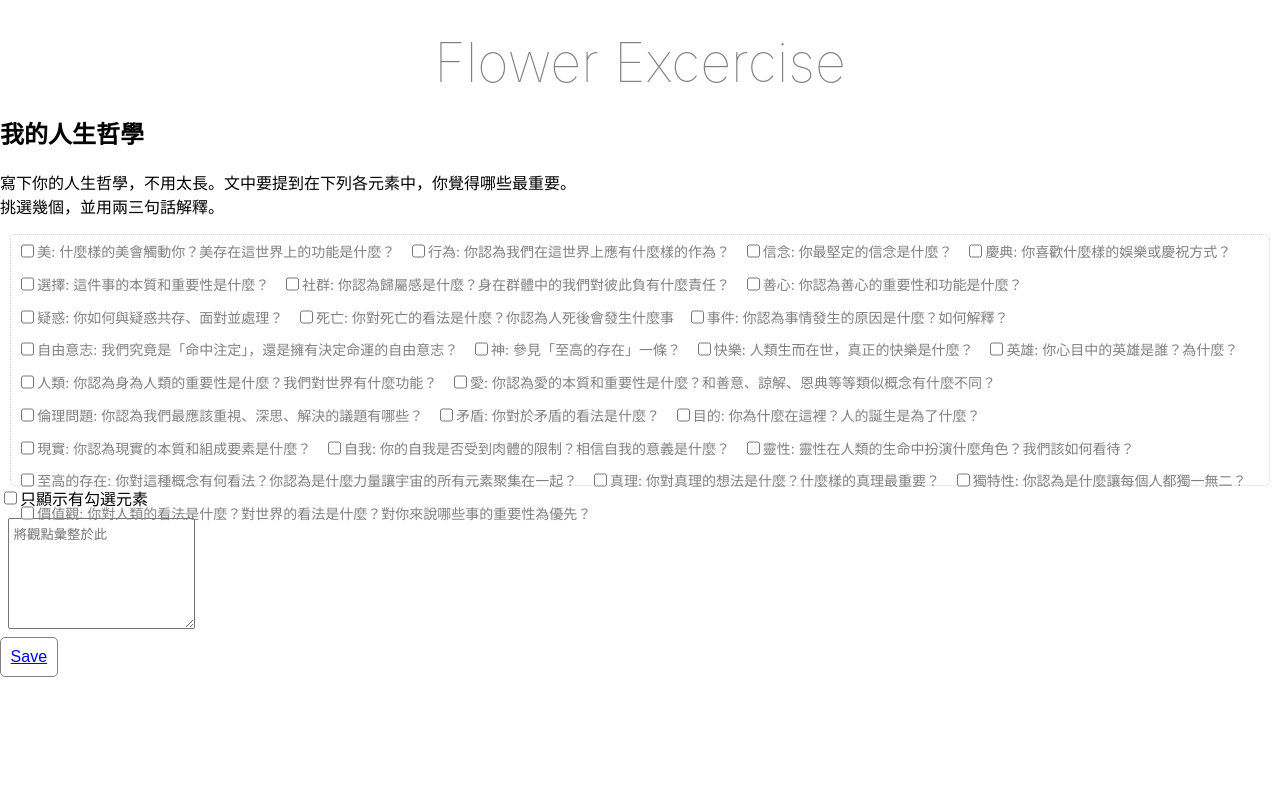
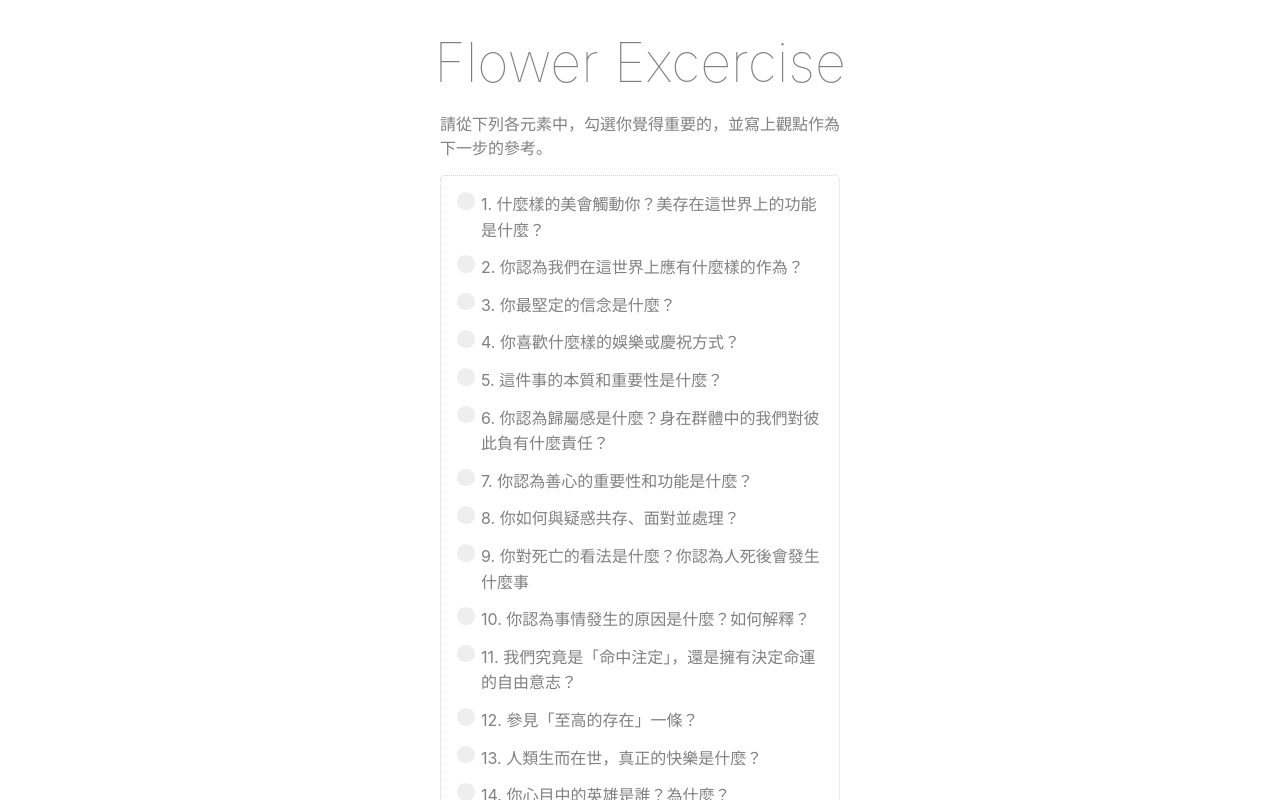
Before and after one commit to liang256/react-flower-exercise, a React (Create React App) app: page /faith in a window 1280 px wide. Shown: the top 800 px of the page. Built offline with nearby package versions, Linux system fonts and the light colour scheme.

Commit message:
refactor: CSS of faith
- twist checkboxLabel component
- bring faith page back

```diff
--- a/src/CheckboxLabel.css
+++ b/src/CheckboxLabel.css
@@ -1,5 +1,6 @@
 /* Customize the label (the container) */
 .checkboxLabelContainer {
+    line-height: 1.6em;
     color: gray;
     display: block;
     position: relative;
@@ -70,3 +71,16 @@
     -ms-transform: rotate(45deg);
     transform: rotate(45deg);
 }
+
+.checkboxLabelContainer .extraTextInput{
+    margin-top: 6px;
+    display: block;
+    outline: none;
+    border: solid lightgray 1px;
+    border-radius: 3px;
+    padding: .5em;
+}
+
+.checkboxLabelContainer .extraTextInput:focus{
+    border-color: black;
+}
--- a/src/CheckboxLabel.js
+++ b/src/CheckboxLabel.js
@@ -1,8 +1,20 @@
 import React, { useState } from 'react'
 import './CheckboxLabel.css'
 
+/**
+   * props: {
+   *    isChecked
+   *    text
+   *    index
+   *    setCheckboxValue
+   *    enableExtraTextInput
+   *    extraInputText
+   *    setExtraTextValue
+   * }
+   */
 function CheckboxLabel(props) {
     const [isChecked, setIsChecked] = useState(props.isChecked)
+
     const text = (props.index === undefined)
         ? props.text
         : props.index + '. ' + props.text
@@ -25,9 +37,9 @@ function CheckboxLabel(props) {
         {
             (props.enableExtraTextInput && isChecked)
             && <input
-                className='marginLeft'
+                className='extraTextInput'
                 type='text'
-                defaultValue={props.enableExtraText}
+                defaultValue={props.extraInputText}
                 onChange={(e) => props.setExtraTextValue(e.target.value)}
             ></input>
         }
--- a/src/Flower.js
+++ b/src/Flower.js
@@ -54,6 +54,18 @@ function Flower() {
         }
       })
     }
+
+    // 完成廣場練習後顯示空白的人生哲學單元
+    // 點擊可進入完成該單元
+    if (purposeContents.length === 1) {
+      purposeContents.push({
+        category: 'purpose',
+        title: '我的人生哲學',
+        text: '',
+        sortedFactors: []
+      })
+    }
+
     const handleInitClick = () => {
       setData(initFlowerData)
     }
--- a/src/routes/Faith.css
+++ b/src/routes/Faith.css
@@ -1,4 +1,23 @@
-.factor {
+.faithContainer {
+    width: 400px;
+    margin: 1em auto;
+}
+
+.faithContainer p {
+    color: gray;
+}
+
+.faithContainer .optionContainer {
+    border: dotted lightgray 1px;
+    display: block;
+    position: relative;
+    margin-bottom: 1em;
+    height: fit-content;
+    padding: 1em;
+    border-radius: 5px;
+}
+
+.faithContainer .optionContainer .factor {
     display: flex;
     margin: .2rem;
     background-color: transparent;
@@ -6,10 +25,6 @@
     border: none;
 }
 
-.factorContainer {
-    margin-bottom: 1rem;
+.showCheckedButtonContainer {
+    min-height: 26px;
 }
-
-.row {
-    display: flex;
-}
--- a/src/routes/Faith.js
+++ b/src/routes/Faith.js
@@ -2,10 +2,11 @@ import React, {
     useState,
     useRef
 } from 'react'
-import { Link } from 'react-router-dom'
 import {updateRow, getRow} from '../FlowerData'
 import './Faith.css'
 import {getQuestions} from '../FaithConfig'
+import LinkButton from '../LinkButton'
+import CheckboxLabel from '../CheckboxLabel'
 
 function Faith() {
     const cate = 'purpose'
@@ -13,23 +14,21 @@ function Faith() {
     const factors = getQuestions()
 
     const [notes, setNotes] = useState(Array(factors.length).fill(''))
-    const [editingFactorIndex, setEditingFacotrIndex] = useState(null)
     const [checkedFactorIds, setCheckedFactorsIds] = useState(Array(factors.length).fill(false))
     const [onlyShowChecked, setOnlyShowChecked] = useState(false)
-    const checkboxRefs = useRef([])
-    const setInputRef = (i, isChecked) => {
-        // console.log(i, checkboxRefs.current[i])
-        checkboxRefs.current[i].checked = isChecked
-    }
+
+    const checkedAmount = checkedFactorIds.filter(val => val === true).length
+
     let faith = getRow(cate, title)
     faith = (faith !== undefined) ? faith.text : ''
     const textareaRef = useRef()
+
     const handleSaveClick = () => {
         updateRow(cate, title, textareaRef.current.value)
     }
 
     const factorElements = factors.map((factor, index) => {
-        let showInput = (editingFactorIndex == index || checkedFactorIds[index])
+        let showInput = checkedFactorIds[index]
         let isShow = onlyShowChecked ? checkedFactorIds[index] : true
 
         if (!isShow) {
@@ -37,70 +36,74 @@ function Faith() {
         }
 
         return (
-            <div
-                key={factor.name}
-                className='factor'
-                onClick={(e) => handleFactorDivClick(e, index)}
-            >
-                <input type='checkbox' ref={el => checkboxRefs.current[index] = el} defaultChecked={checkedFactorIds[index]} onChange={(e) => {
-                    e.stopPropagation()
-                    checkedFactorIds[index] = e.target.checked
-                    setCheckedFactorsIds(checkedFactorIds)
-                    if (!e.target.checked) {
-                        setEditingFacotrIndex(null)
+            <CheckboxLabel
+                key={index + 1}
+                index={index + 1}
+                text={factor.question}
+                isChecked={checkedFactorIds[index]}
+                setCheckboxValue={(newValue) => {
+                    const newCheckedFactorIds = checkedFactorIds.map((isCheck, i) => {
+                        return (i === index) ? newValue : isCheck
+                    })
+                    setCheckedFactorsIds(newCheckedFactorIds)
+                    const checkedCount = newCheckedFactorIds.filter(v => v === true)
+                    if (checkedCount.length === 0) {
+                        setOnlyShowChecked(false)
+
                     }
-                }}></input>
-                <label><span>{factor.name + ': '}</span>{factor.question}</label>
-                {showInput && <input
-                    defaultValue={notes[index]}
-                    placeholder='可寫下觀點作為筆記'
-                    onChange={(e) => {
-                        e.stopPropagation()
-                        notes[index] = e.target.value
-                        setNotes(notes)
-                        // if note has texts, auto check the checkbox
-                        if (notes[index].length > 0) {
-                            checkedFactorIds[index] = true
-                            setCheckedFactorsIds(checkedFactorIds)
-                            setInputRef(index, true)
-                        } else {
-                            checkedFactorIds[index] = false
-                            setCheckedFactorsIds(checkedFactorIds)
-                            setInputRef(index, false)
-                        }
-                    }
-                }></input>}
-            </div>
+                }}
+                enableExtraTextInput={showInput}
+                extraInputText={notes[index]}
+                setExtraTextValue={(newValue) => {
+                    const newNotes = notes.map((n, i) => {
+                        return (i===index) ? newValue : n
+                    })
+                    setNotes(newNotes)
+                }}
+            />
         )
     })
 
-    function handleFactorDivClick(e, index) {
-        e.stopPropagation()
-        setEditingFacotrIndex(index)
-        e.target.focus()
-    }
-
     return (
-        <div onClick={(e) => {
-            // e.stopPropagation()
-            console.log('master click')
-            setEditingFacotrIndex(null)
-        }}>
-            <h2>我的人生哲學</h2>
-            <p>寫下你的人生哲學，不用太長。文中要提到在下列各元素中，你覺得哪些最重要。<br/>挑選幾個，並用兩三句話解釋。</p>
-            <div className='factorContainer'>
+        <div
+            className='faithContainer'
+        >
+            <p>請從下列各元素中，勾選你覺得重要的，並寫上觀點作為下一步的參考。</p>
+            <div className='optionContainer'>
                 {factorElements}
             </div>
-            <div className='row'>
-                <input type='checkbox' onClick={(e) => {setOnlyShowChecked(e.target.checked)}}></input><label>只顯示有勾選元素</label>
+            <div className='showCheckedButtonContainer'>
+                {checkedAmount > 0 && <label
+                    className={onlyShowChecked ? 'checkboxLabelContainer checked' : 'checkboxLabelContainer'}
+                >
+                    只顯示有勾選元素
+                    <input
+                        type='checkbox'
+                        className='checkbox'
+                        defaultChecked={onlyShowChecked}
+                        onChange={(e) => {
+                            setOnlyShowChecked(e.target.checked)
+                        }}
+                        disabled={checkedAmount === 0 ? true : false}
+                    ></input>
+                    <span className='checkmark'></span>
+                </label>}
             </div>
 
-            <textarea ref={textareaRef} placeholder='將觀點彙整於此' defaultValue={faith}></textarea>
-            <button
-                onClick={() => handleSaveClick()}
-            >
-                <Link to='/'>Save</Link>
-            </button>
+            <p>總結上面觀點，寫下你的人生哲學。</p>
+            <textarea
+                className='purposeTextarea'
+                ref={textareaRef}
+                placeholder='將觀點彙整於此'
+                defaultValue={faith}
+            ></textarea>
+            <div className='row center buttonContainer'>
+                <LinkButton
+                    to='/'
+                    text='Save'
+                    onClick={handleSaveClick}
+                />
+            </div>
         </div>
     )
 }
```
